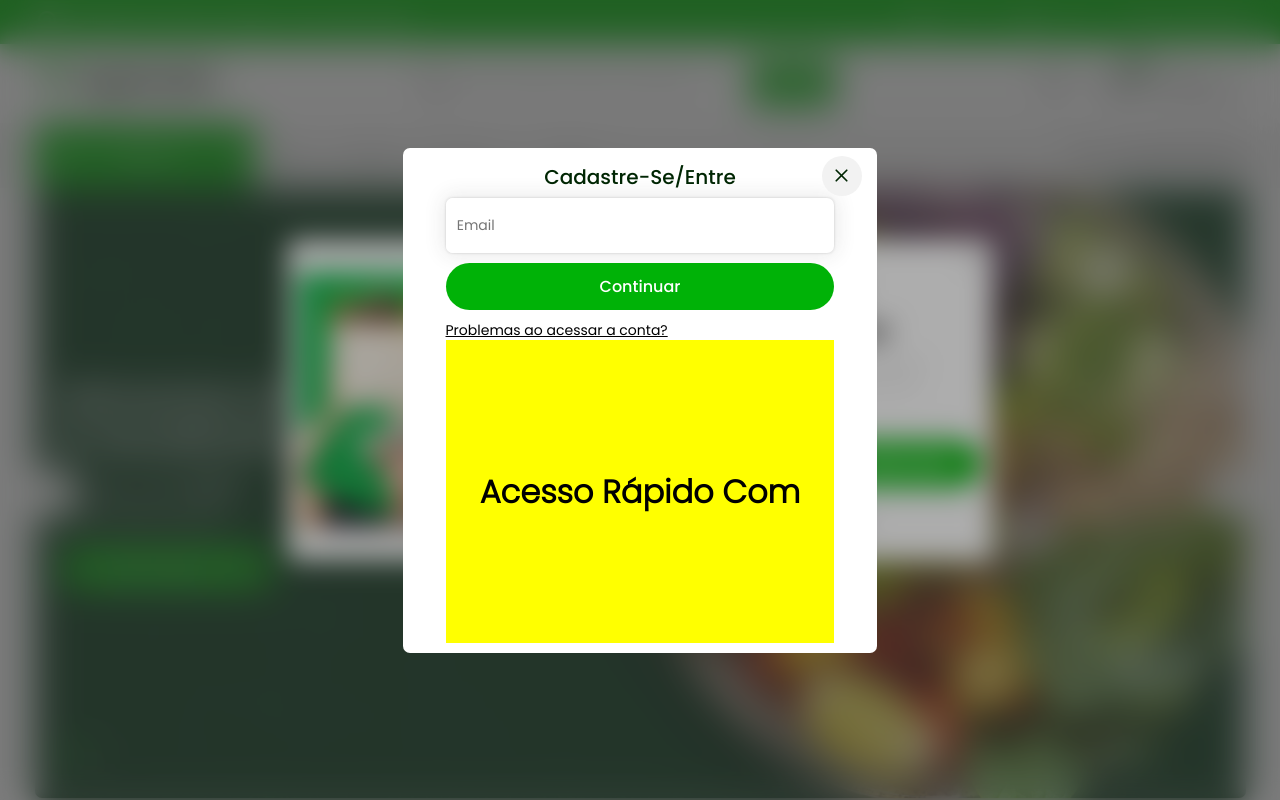
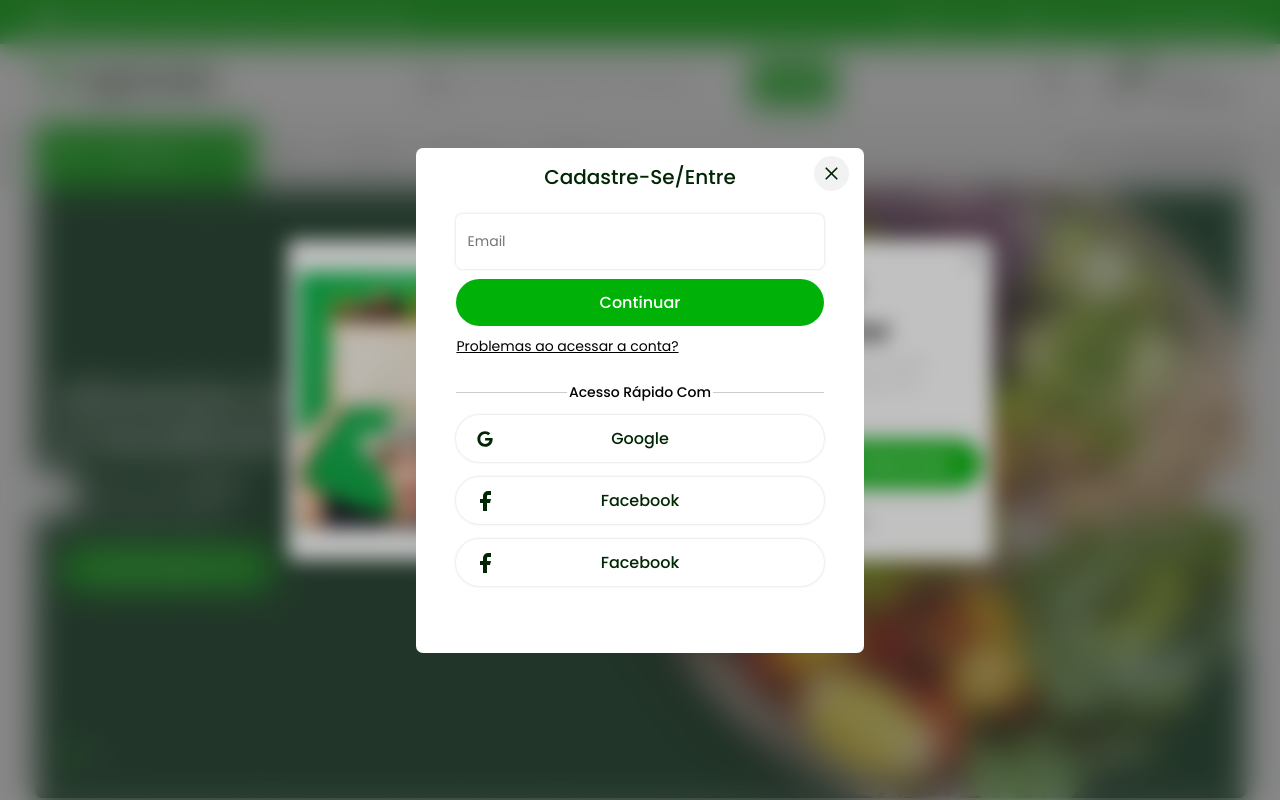
Before and after one commit to delciocapolo/agricolar, a React (Vite) app: page / in a window 1280 px wide. Shown: the top 800 px of the page. Built offline with nearby package versions, Linux system fonts and the light colour scheme; grey boxes are pictures that could not be loaded.

Commit message:
design is done and functionalitys

```diff
--- a/public/style/root/palete.css
+++ b/public/style/root/palete.css
@@ -106,4 +106,5 @@
 
   --box-shadow-general: 0px 0px 15px 5px rgba(51, 51, 51, 0.09);
   --box-shadow-double-face: 0 0 2px 1px rgba(51, 51, 51, 0.1), 0 0 20px 3px rgba(51, 51, 51, 0.1);
+  --box-shadow-outline: 0 0 2px 1px rgba(51, 51, 51, 0.1);
 }
--- a/src/components/Sign/ComponentBase/ComponentBase.tsx
+++ b/src/components/Sign/ComponentBase/ComponentBase.tsx
@@ -7,13 +7,14 @@ export const Container = styled['div']`
     top: 0;
     z-index: 600;
 
-    background-color: rgba(51, 51, 51, 0.4);
-    backdrop-filter: blur(14px);
+    background-color: rgba(51, 51, 51, 0.3);
+    backdrop-filter: blur(10px);
 `;
 
 export const PainelSign = styled['div']`
+    width: 35%;
     min-width: 320px;
-    width: 37%;
+    max-width: 527px;
     height: 505px;
     background-color: var(--White);
     border-radius: var(--border-radius);
@@ -52,8 +53,8 @@ export const Title = styled['h1']`
 export const ButtonClose = styled['button']`
     position: absolute;
     right: 15px;
-    width: 40px;
-    height: 40px;
+    width: 35px;
+    height: 35px;
     background-color: var(--Gray-50);
     border-radius: 50px;
     z-index: 3;
@@ -64,7 +65,8 @@ export const ButtonClose = styled['button']`
 `;
 // For the accounts
 export const ContainerAccounts = styled(ContentBase)`
-    height: calc(100% - 42px);
+    min-height: calc(100% - 42px);
+    padding: 1rem 0;
     // overflow: auto;
 `;
 
@@ -84,7 +86,7 @@ export const ContainerInput = styled['div']`
     justify-content: space-between;
     gap: 0;
     padding-right: 10px;
-    box-shadow: var(--box-shadow-double-face);
+    box-shadow: var(--box-shadow-outline);
 `;
 
 export const TextField = styled['input']`
@@ -113,6 +115,7 @@ export const ButtonClearTextField = styled['button']`
 
 export const ButtonSubmitUserInputs = styled['button']`
     width: 100%;
+    min-height: 47px;
     color: var(--White);
     background-color: var(--Success);
     padding: 0.7rem 0;
@@ -130,13 +133,59 @@ export const ButtonShowHelp = styled['button']`
 
 export const ContainerAccountsLinks = styled['div']`
     height: calc(100% - 144px);
-    background-color: yellow;
+    padding: 1.5rem 0;
+    // background-color: yellow;
+    flex-direction: column;
+    justify-content: flex-start;
 `;
 export const ContainerMessageEasyAccess = styled['div']`
-
+    width: 100%;
+    min-height: 25px;
+    gap: 0;
+    justify-content: space-between;
+    // background-color: brown;
 `;
 export const ContainerLine = styled['div']`
-
+    background-color: var(--Gray-200);
+    width: 30%;
+    height: 1px;
 `;
 export const MessageEasyAccess = styled['h1']`
+    font: var(--Body-Small-500);
+    // background-color: green;
 `;
+
+// Container dos links das contas
+export const ContainerLinkAccount = styled['nav']`
+    width: 100%;
+`;
+
+export const LinkAccount = styled['a']`
+    width: 100%;
+    min-height: 47px;
+    text-align: center;
+    background-color: transparent;
+    position: relative;
+    border-radius: 50px;
+    margin: 0 0 15px 0;
+    box-shadow: var(--box-shadow-outline);
+`;
+
+export const ContentLinkAccount = styled['span']`
+    font: var(--Body-Medium-500);
+    color: var(--Green-900);
+`;
+
+export const SubContentLinkAccount = styled['div']`
+    position: absolute;
+    left: 10px;
+    width: 37px;
+    height: 37px;
+    // background-color: purple;
+    border-radius: 50px;
+
+    & > .linkaccount-icon-svg {
+        fill: var(--Green-900);
+        stroke: none;
+    }
+`;
--- a/src/components/Sign/Sign.tsx
+++ b/src/components/Sign/Sign.tsx
@@ -1,6 +1,7 @@
-import { X } from "lucide-react";
-import { ButtonClearTextField, ButtonClose, ButtonShowHelp, ButtonSubmitUserInputs, Container, ContainerAccounts, ContainerAccountsLinks, ContainerInput, ContainerLine, ContainerMessageEasyAccess, ContainerUserInputs, ContentTitle, MessageEasyAccess, PainelSign, TextField, Title } from "./ComponentBase/ComponentBase"
+import { Facebook, X } from "lucide-react";
+import { ButtonClearTextField, ButtonClose, ButtonShowHelp, ButtonSubmitUserInputs, Container, ContainerAccounts, ContainerAccountsLinks, ContainerInput, ContainerLine, ContainerLinkAccount, ContainerMessageEasyAccess, ContainerUserInputs, ContentLinkAccount, ContentTitle, LinkAccount, MessageEasyAccess, PainelSign, SubContentLinkAccount, TextField, Title } from "./ComponentBase/ComponentBase"
 import { ChangeEvent, MouseEvent, useState } from "react";
+import { FaGoogle } from "react-icons/fa";
 
 const SignComponent = () => {
     const [controllStep, setControllStep] = useState<number>(0);
@@ -51,6 +52,26 @@ const SignComponent = () => {
                                     <MessageEasyAccess>acesso rápido com</MessageEasyAccess>
                                     <ContainerLine />
                                 </ContainerMessageEasyAccess>
+                                <ContainerLinkAccount>
+                                    <LinkAccount className="d-flex" href="#">
+                                        <SubContentLinkAccount className="d-flex">
+                                            <FaGoogle className="linkaccount-icon-svg" />
+                                        </SubContentLinkAccount>
+                                        <ContentLinkAccount>google</ContentLinkAccount>
+                                    </LinkAccount>
+                                    <LinkAccount className="d-flex" href="#">
+                                        <SubContentLinkAccount className="d-flex">
+                                            <Facebook className="linkaccount-icon-svg" />
+                                        </SubContentLinkAccount>
+                                        <ContentLinkAccount>Facebook</ContentLinkAccount>
+                                    </LinkAccount>
+                                    <LinkAccount className="d-flex" href="#">
+                                        <SubContentLinkAccount className="d-flex">
+                                            <Facebook className="linkaccount-icon-svg" />
+                                        </SubContentLinkAccount>
+                                        <ContentLinkAccount>Facebook</ContentLinkAccount>
+                                    </LinkAccount>
+                                </ContainerLinkAccount>
                             </ContainerAccountsLinks>
                         ) : null
                     }
```
